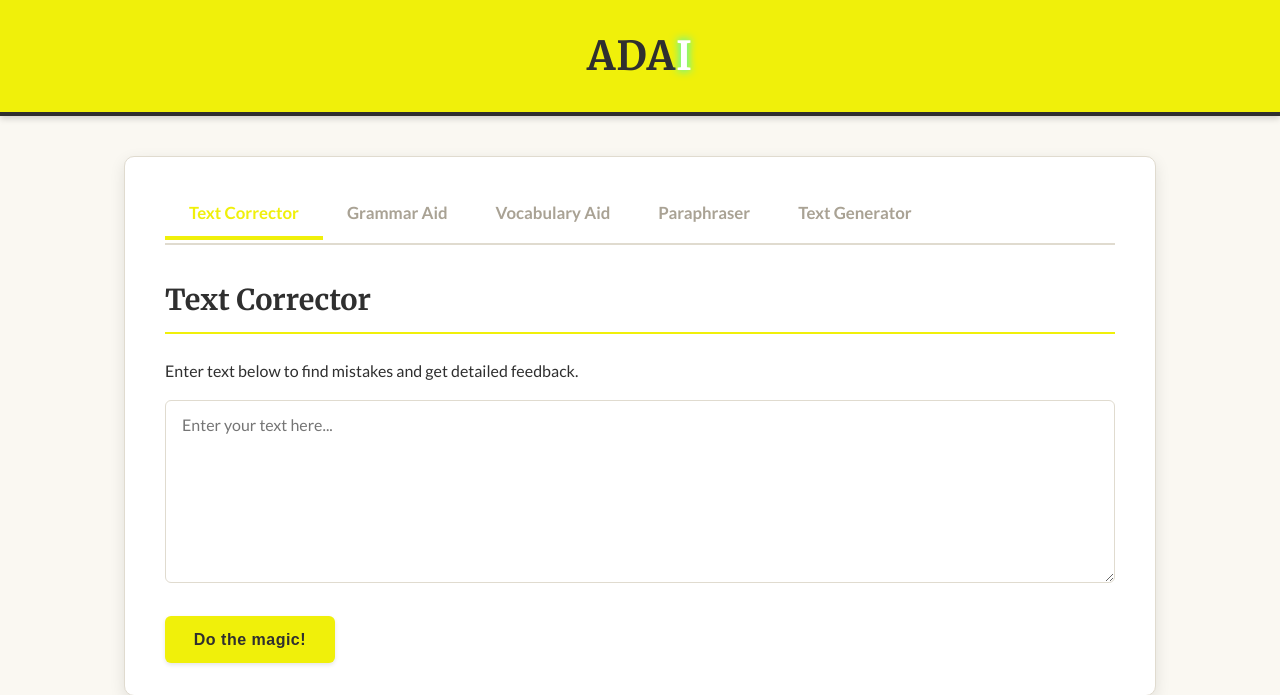
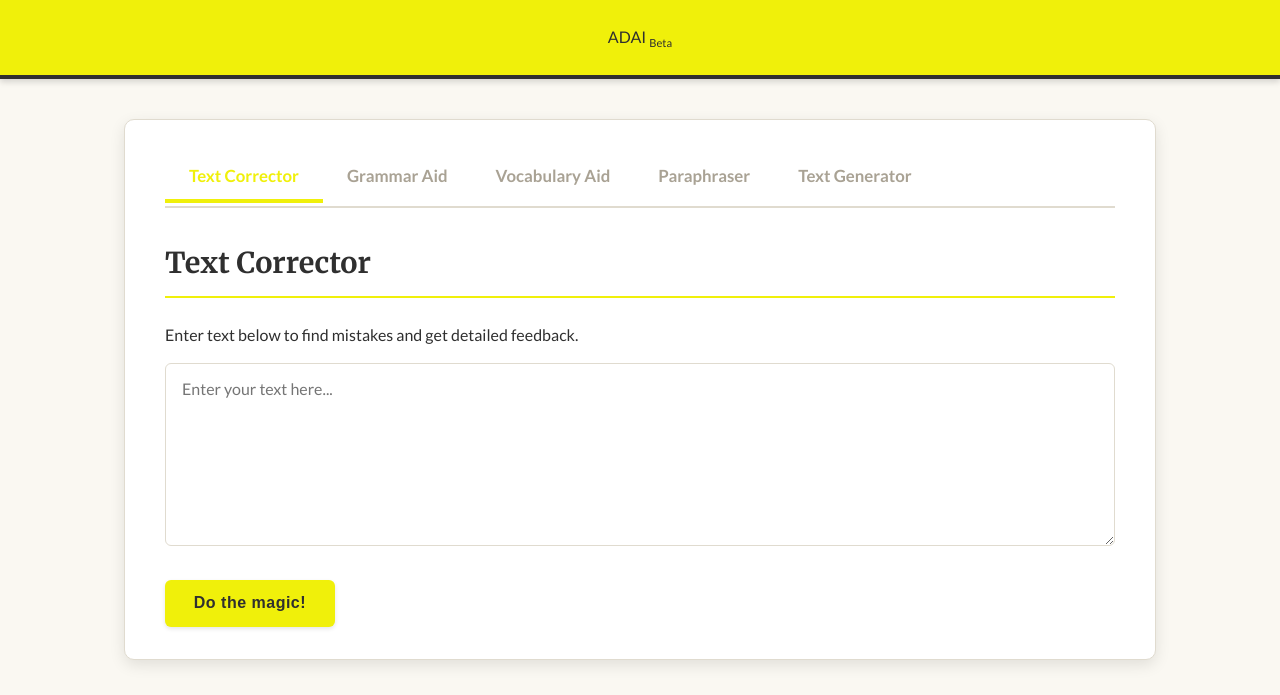
Before and after one commit to azazel1805/wlaai, a Flask app: page / in a window 1280 px wide. Shown: the top 695 px of the page. Run offline with Flask 3, Linux system fonts and the light colour scheme.

Commit message:
Update index.html

```diff
--- a/templates/index.html
+++ b/templates/index.html
@@ -18,7 +18,8 @@
 </head>
 <body>
     <header>
-        <h1>ADA<span style="color:white; text-shadow: 0 0 10px cyan;">I</span></h1>
+        ADA<span class="adai-i">I</span>
+            <small><sub>Beta</sub></small>
     </header>
 
     <div class="tab-container">
```
